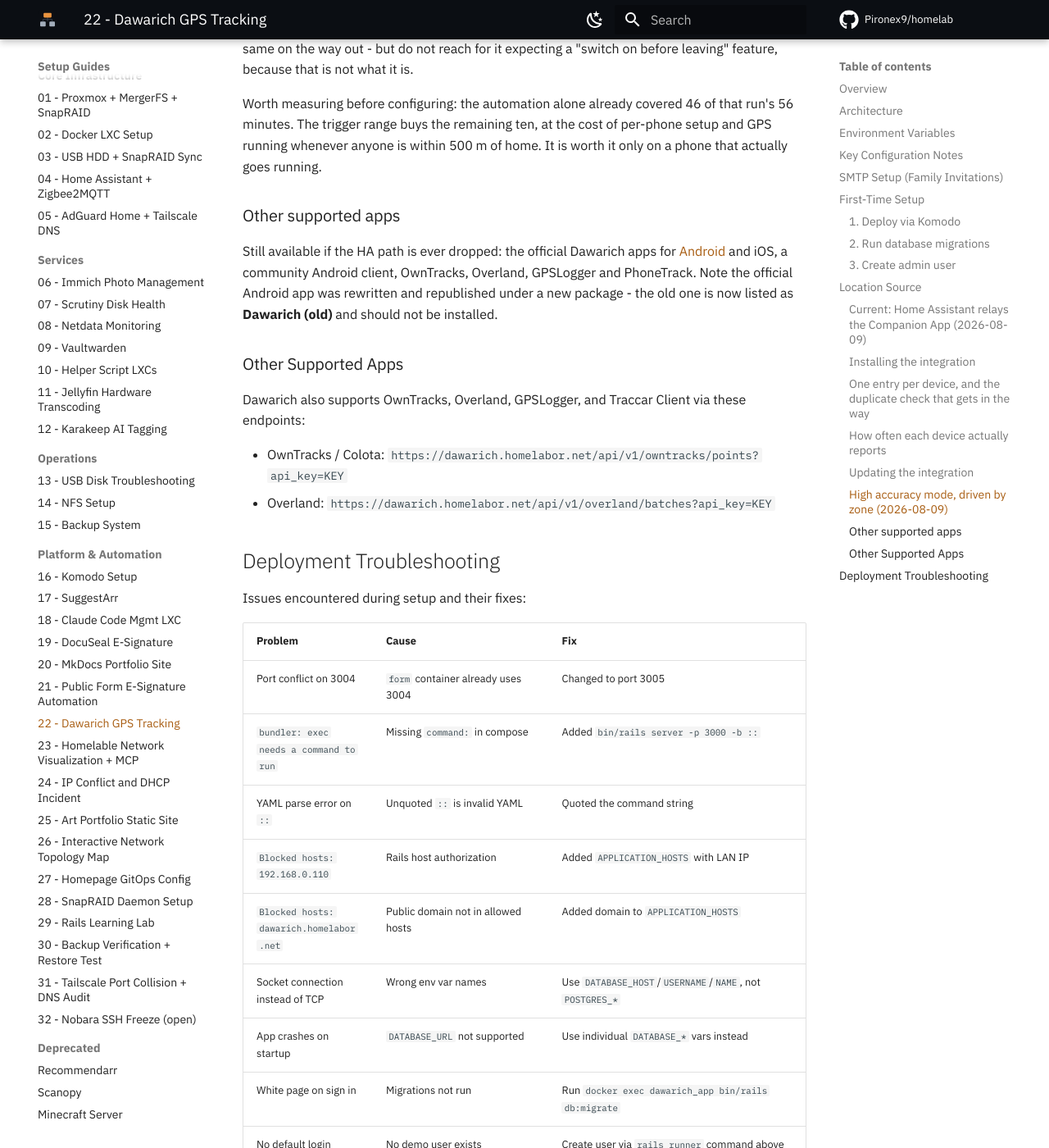
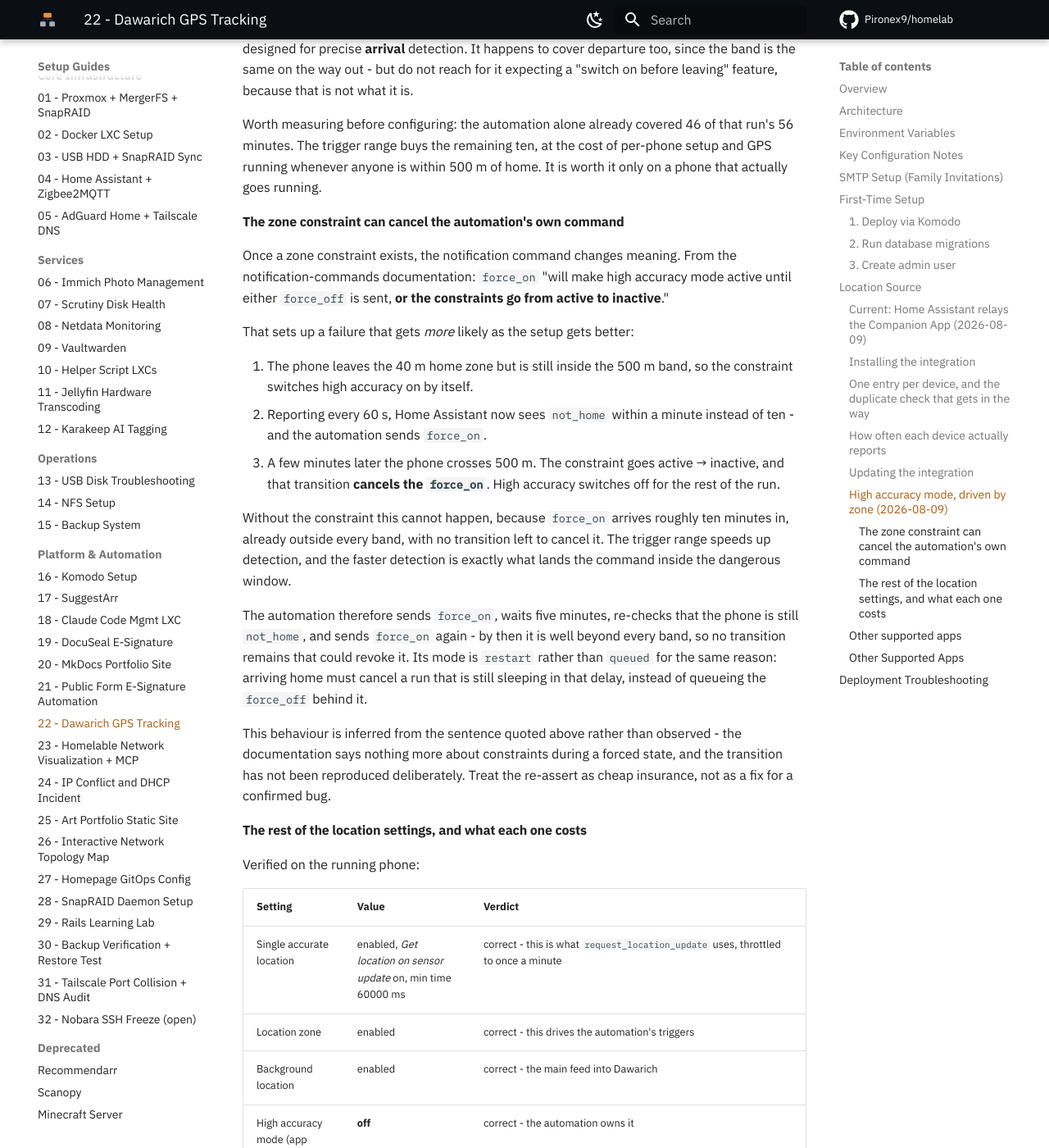
Before and after one commit to Pironex9/homelab, an MkDocs documentation site: the page built from docs/proxmox/22_Dawarich_GPS_Tracking_Setup.md, in a window 1280 px wide and 1400 px high, scrolled down 8906 px. Shown: the whole window at 82% size. Built offline with MkDocs 1.6.1 and Material for MkDocs 9.7.7, drawn with Linux system fonts in a browser that asks for light colours; comment, search, counter and statistics services are not loaded; some of the changed text lies outside the part shown.

Commit message:
fix(ha): the zone constraint can revoke force_on, so the automation re-asserts it
Setting a zone constraint changes what the notify command means: force_on
holds "until force_off is sent, or the constraints go from active to
inactive". That creates a failure which gets more likely the better the
setup works. Leaving home inside the 500 m band, the constraint switches
high accuracy on by itself; the phone then reports every 60 s so HA sees
not_home within a minute rather than ten, and the automation fires
force_on - and a few minutes later crossing 500 m revokes it for the rest
of the run. Without the constraint the command arrives ten minutes in,
already outside every band, with no transition left to cancel it.

So the away branch now sends force_on, waits five minutes, confirms the
phone is still not_home, and sends it again. Mode moves from queued to
restart for the same reason: arriving home has to cancel a run still
sleeping in that delay rather than queue the force_off behind it. The
scenario is inferred from the documented sentence, not reproduced, and
the re-assert is written up as insurance rather than as a fix.

Also corrects a claim this document made twice: the high accuracy state
IS observable from Home Assistant. The Companion App ships both a
binary_sensor for the mode and a sensor for the interval - off by
default, which is why they were missed. Enabling them turned "I sent the
command" into a reading of 60, confirming an interval that had until now
only been assumed.

Records the remaining location settings with what each one costs, including
Minimum accuracy at 80 m: fixes worse than that are dropped before Home
Assistant ever sees them, so a filtered point looks like a gap rather than
like a rejection.

```diff
--- a/docs/proxmox/22_Dawarich_GPS_Tracking_Setup.md
+++ b/docs/proxmox/22_Dawarich_GPS_Tracking_Setup.md
@@ -237,7 +237,7 @@
 
 Two things to know about this design:
 
-- **It only ever reacts to a zone transition,** so it cannot correct a wrong starting state. If high accuracy is somehow left on while the phone sits in a zone, nothing turns it off until a full leave-and-return cycle. There is no entity reporting whether the mode is on, so this cannot be observed from Home Assistant either. A one-off `turn_off` to each phone establishes the baseline the automation assumes; do that after any manual fiddling.
+- **It only ever reacts to a zone transition,** so it cannot correct a wrong starting state. If high accuracy is somehow left on while the phone sits in a zone, nothing turns it off until a full leave-and-return cycle. A one-off `force_off` to each phone establishes the baseline the automation assumes; do that after any manual fiddling. (An earlier version of this document claimed the mode's state could not be observed from Home Assistant at all. That was wrong - the Companion App does expose it, see the settings table below.)
 - **A dense burst of points does not mean high accuracy is stuck on.** An awake phone reports every 9-11 seconds on its own. Distinguish them by where the burst starts and when it stops, not by its density: check the spacing of the newest points against the time now.
 
 **The zone exit is detected as late as the reporting is sparse - which is the point of the whole exercise, and it bites here too.** A run on 2026-08-09 started at 08:30 and the tracker only went `not_home` at **08:40**, despite a `home` zone radius of just 40 m. The phone had physically left within seconds; Home Assistant simply had no update saying so. So high accuracy engages roughly ten minutes into a run that starts from home, and the first stretch stays sparse.
@@ -245,6 +245,40 @@
 The app-side fix is `High accuracy mode only when entering zone` = *Home* plus `High accuracy mode trigger range for zone (meters)` = ~500, under **Settings > Companion App > Manage Sensors > Location Sensors > Background Location**. Note what that setting actually does, because the name suggests otherwise: it draws an *expanded* boundary around the zone and runs high accuracy between that boundary and the zone edge, deactivating on entry. It is designed for precise **arrival** detection. It happens to cover departure too, since the band is the same on the way out - but do not reach for it expecting a "switch on before leaving" feature, because that is not what it is.
 
 Worth measuring before configuring: the automation alone already covered 46 of that run's 56 minutes. The trigger range buys the remaining ten, at the cost of per-phone setup and GPS running whenever anyone is within 500 m of home. It is worth it only on a phone that actually goes running.
+
+#### The zone constraint can cancel the automation's own command
+
+Once a zone constraint exists, the notification command changes meaning. From the notification-commands documentation: `force_on` "will make high accuracy mode active until either `force_off` is sent, **or the constraints go from active to inactive**."
+
+That sets up a failure that gets *more* likely as the setup gets better:
+
+1. The phone leaves the 40 m home zone but is still inside the 500 m band, so the constraint switches high accuracy on by itself.
+2. Reporting every 60 s, Home Assistant now sees `not_home` within a minute instead of ten - and the automation sends `force_on`.
+3. A few minutes later the phone crosses 500 m. The constraint goes active → inactive, and that transition **cancels the `force_on`**. High accuracy switches off for the rest of the run.
+
+Without the constraint this cannot happen, because `force_on` arrives roughly ten minutes in, already outside every band, with no transition left to cancel it. The trigger range speeds up detection, and the faster detection is exactly what lands the command inside the dangerous window.
+
+The automation therefore sends `force_on`, waits five minutes, re-checks that the phone is still `not_home`, and sends `force_on` again - by then it is well beyond every band, so no transition remains that could revoke it. Its mode is `restart` rather than `queued` for the same reason: arriving home must cancel a run that is still sleeping in that delay, instead of queueing the `force_off` behind it.
+
+This behaviour is inferred from the sentence quoted above rather than observed - the documentation says nothing more about constraints during a forced state, and the transition has not been reproduced deliberately. Treat the re-assert as cheap insurance, not as a fix for a confirmed bug.
+
+#### The rest of the location settings, and what each one costs
+
+Verified on the running phone:
+
+| Setting | Value | Verdict |
+|---|---|---|
+| Single accurate location | enabled, *Get location on sensor update* on, min time 60000 ms | correct - this is what `request_location_update` uses, throttled to once a minute |
+| Location zone | enabled | correct - this drives the automation's triggers |
+| Background location | enabled | correct - the main feed into Dawarich |
+| High accuracy mode (app toggle) | **off** | correct - the automation owns it |
+| High accuracy interval | 60 s | confirmed by `sensor.<device>_high_accuracy_update_interval` |
+| Bluetooth constraint | none, and the "zone **and** bluetooth" toggle off | correct - requiring both would rarely be satisfied |
+| Zone constraint | all six zones | works, but a 500 m band around the shop and the school costs battery for nothing. Narrowing it to `zone.home` is the tidier choice |
+| Location sent | *Exact* | required, a coarse fix would ruin the track |
+| **Minimum accuracy** | **80 m** | fixes worse than this are dropped and never reach Home Assistant at all. The run's points ranged 5-72 m so they passed, but anything filtered is invisible - it looks like a gap, not like a rejection. The documentation's own advice is to raise the number when reports appear to be skipped |
+
+Enable the two diagnostic sensors, **High accuracy mode** and **High accuracy update interval**, in *Manage Sensors > Location*. They are off by default and they are what turns "I sent the command" into "the mode is on at 60 s" - `binary_sensor.<device>_high_accuracy_mode` and `sensor.<device>_high_accuracy_update_interval`. Without them the only evidence is the density of incoming points, which is ambiguous.
 
 ### Other supported apps
 
```
